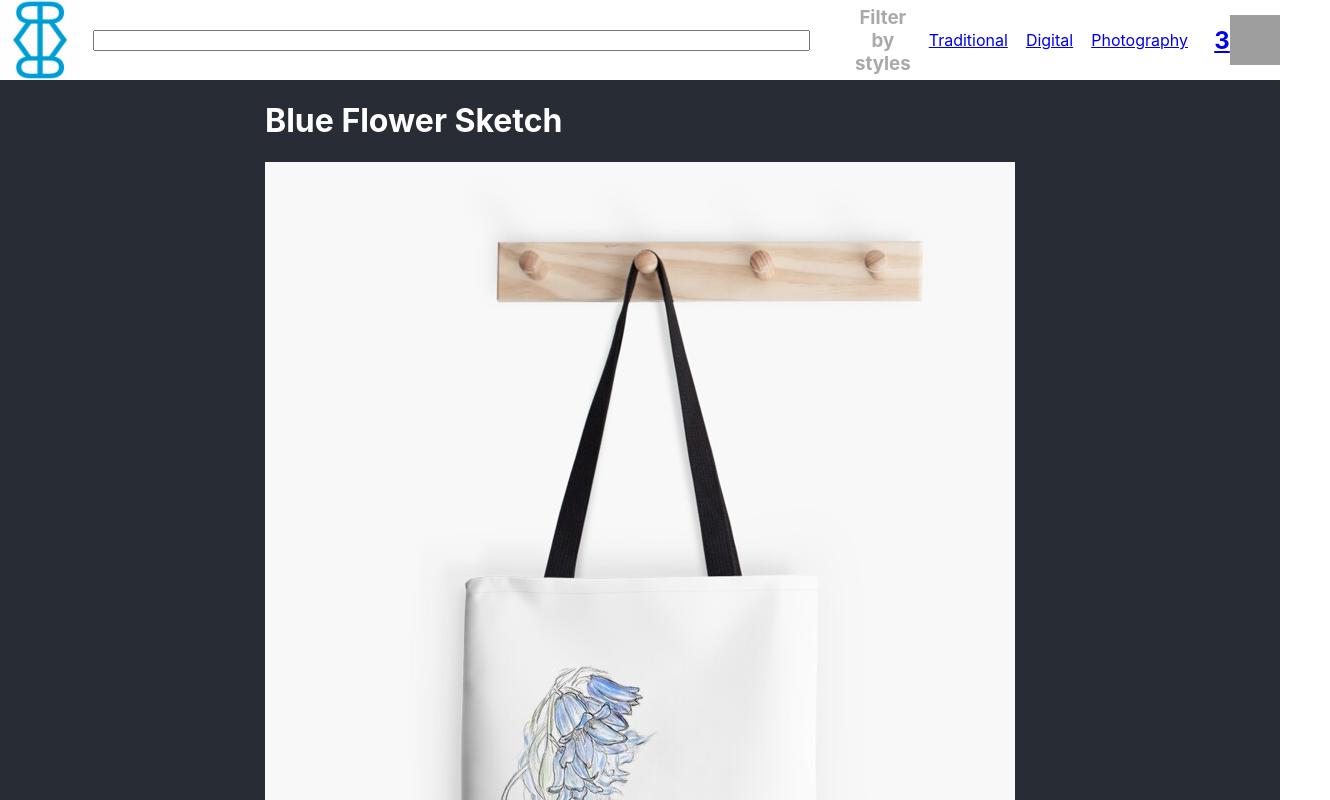
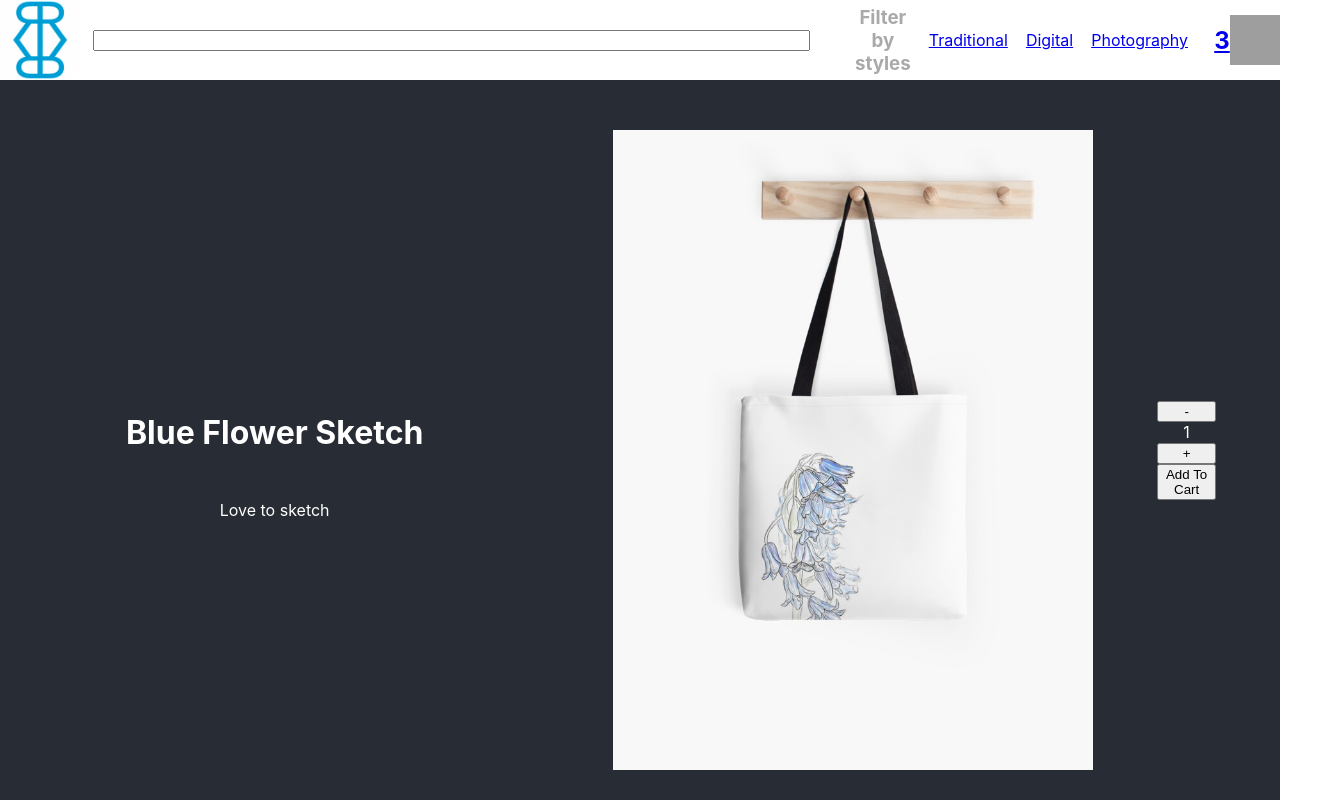
Before and after one commit to Raphoto1/proyectobasereactjs, a React (Create React App) app: page /detail/1 in a window 1280 px wide. Shown: the top 800 px of the page, 1330 px wide, since content can reach past the window. Built offline with nearby package versions, Linux system fonts and the light colour scheme; grey boxes are pictures that could not be loaded.

Commit message:
se agrega contador al detail y estilos al detail

```diff
--- a/src/App.scss
+++ b/src/App.scss
@@ -2,6 +2,7 @@
 @use "./styleSass/navBar";
 @use "./styleSass/itemListContainer";
 @use "./styleSass/itemCard";
+@use "./styleSass/itemDetail";
 
 @media (prefers-reduced-motion: no-preference) {
   .App-logo {
@@ -10,7 +11,7 @@
 }
 .App{
   background-color: #282c34;
-  min-height: 100vh;
+  top: 0;
   display: flex;
   flex-direction: column;
   align-items: center;
--- /dev/null
+++ b/src/components/Buttons/ItemCounter.jsx
@@ -0,0 +1,35 @@
+import React, { useState } from "react";
+
+function ItemCounter({stock, onAddToCart, text}) {
+    //se crea espacio de conteo
+    const [count, setCount] = useState(1);
+
+    function handleAdd() {
+        if (count < stock) setCount(count + 1);
+      }
+
+      function handleSubstract() {
+        if (count > 1) setCount(count - 1);
+      }
+
+    return (
+    <div className="itemCounter_container">
+      <div className="itemCounter_control">
+        <button className="substract" onClick={handleSubstract}>
+            -
+        </button>
+        <span>
+            {count}
+        </span>
+        <button className="substract" onClick={handleAdd}>
+            +
+        </button>
+        <button className="addToCart" onClick={()=> onAddToCart(count)}>
+            {text}
+        </button>
+      </div>
+    </div>
+  );
+}
+
+export default ItemCounter;
--- a/src/components/ItemDetail/ItemDetail.jsx
+++ b/src/components/ItemDetail/ItemDetail.jsx
@@ -1,11 +1,20 @@
 import React from 'react'
+import ItemCounter from '../Buttons/ItemCounter';
 
 function ItemDetail({product}) {
-  console.log(product.id);
+
+  function onAddToCart(count) {
+    alert(`You have add ${count} of ${product.title} to your Cart`)
+  }
+
   return (
     <div className="itemDetail">
-      <h1>{product.title}</h1>
+      <div className='descDetail'>
+        <h1>{product.title}</h1>
+        <p>{product.text}</p>
+      </div>
       <img src={`/Assets/Img/Designs/${product.id}.jpg`} alt={product.title}/>
+      <ItemCounter className="itemCounter" onAddToCart={onAddToCart} stock={product.stock} text={"Add To Cart"}/>
     </div>
   )
 }
--- a/src/components/ItemDetail/ItemDetailContainer.jsx
+++ b/src/components/ItemDetail/ItemDetailContainer.jsx
@@ -7,12 +7,10 @@ import ItemDetail from './ItemDetail';
 function ItemDetailContainer() {
   const [product, setProduct] = useState([])
   const {idItem} = useParams();
-  console.log(useParams());
 
   async function getItemsAsync(){
     let answer = await getSingleItem(idItem);
     setProduct(answer);
-    console.log(useParams);
   }
 
   useEffect(() => {
--- a/src/components/Items/ItemCard.jsx
+++ b/src/components/Items/ItemCard.jsx
@@ -1,5 +1,5 @@
 import React from "react";
-import FavButton from "../Buttons/favButton";
+import FavButton from "../Buttons/FavButton";
 import LinkShops from "./LinkShops";
 import {Link} from "react-router-dom"
 
--- a/src/components/Nav/CartWitget.jsx
+++ b/src/components/Nav/CartWitget.jsx
@@ -5,7 +5,7 @@ function CartWitget(props) {
     <div className='cartGroup'>
       <a href="/">
         <h2>{props.amount}</h2>
-        <img className='shoppingCartIcon' src='./assets/Icons/ShoppingCart.png'/>
+        <img className='shoppingCartIcon' src='./assets/Icons/shoppingCart.png'/>
       </a>
 
     </div>
--- /dev/null
+++ b/src/styleSass/_itemDetail.scss
@@ -0,0 +1,32 @@
+.itemDetail{
+    display: flex;
+    padding: 50px;
+    align-items: center;
+    width: 100vw;
+    text-align: center;
+    img{
+        height: 80vh;
+        padding-left: 5%;
+        text-align: center;
+    }
+}
+.descDetail{
+    align-items: center;
+    width: 100%;
+    h1{
+        padding: 5%;
+        align-items: center;
+        text-align: center;
+    }
+    p{
+        text-align: center;
+    }
+}
+.itemCounter_container{
+    align-items: center;
+    padding: 5%;
+    text-align: center;
+}
+button{
+width: 100%;
+}
```
Also changed, not shown: src/data/designs.json (+114 -57 lines).
